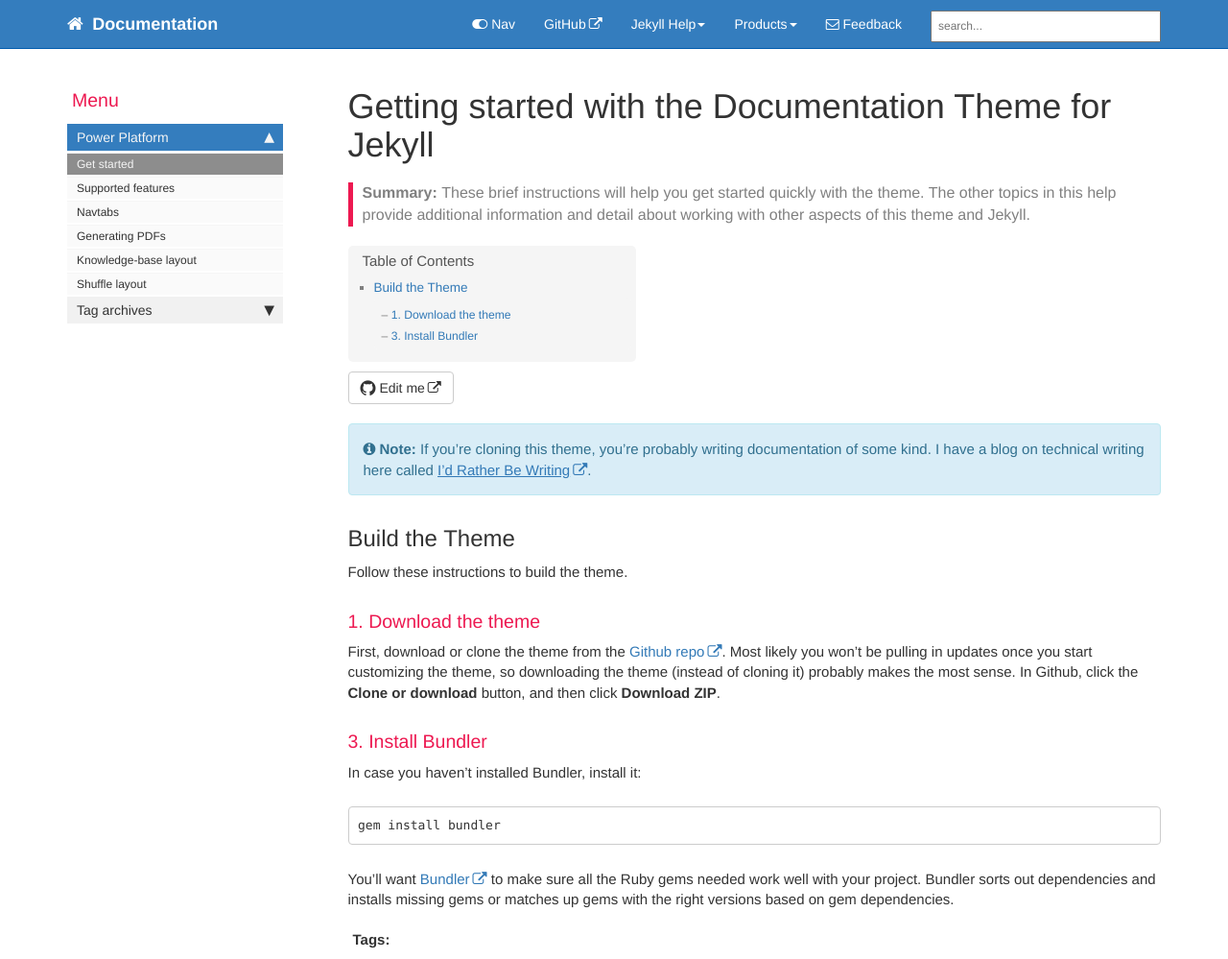
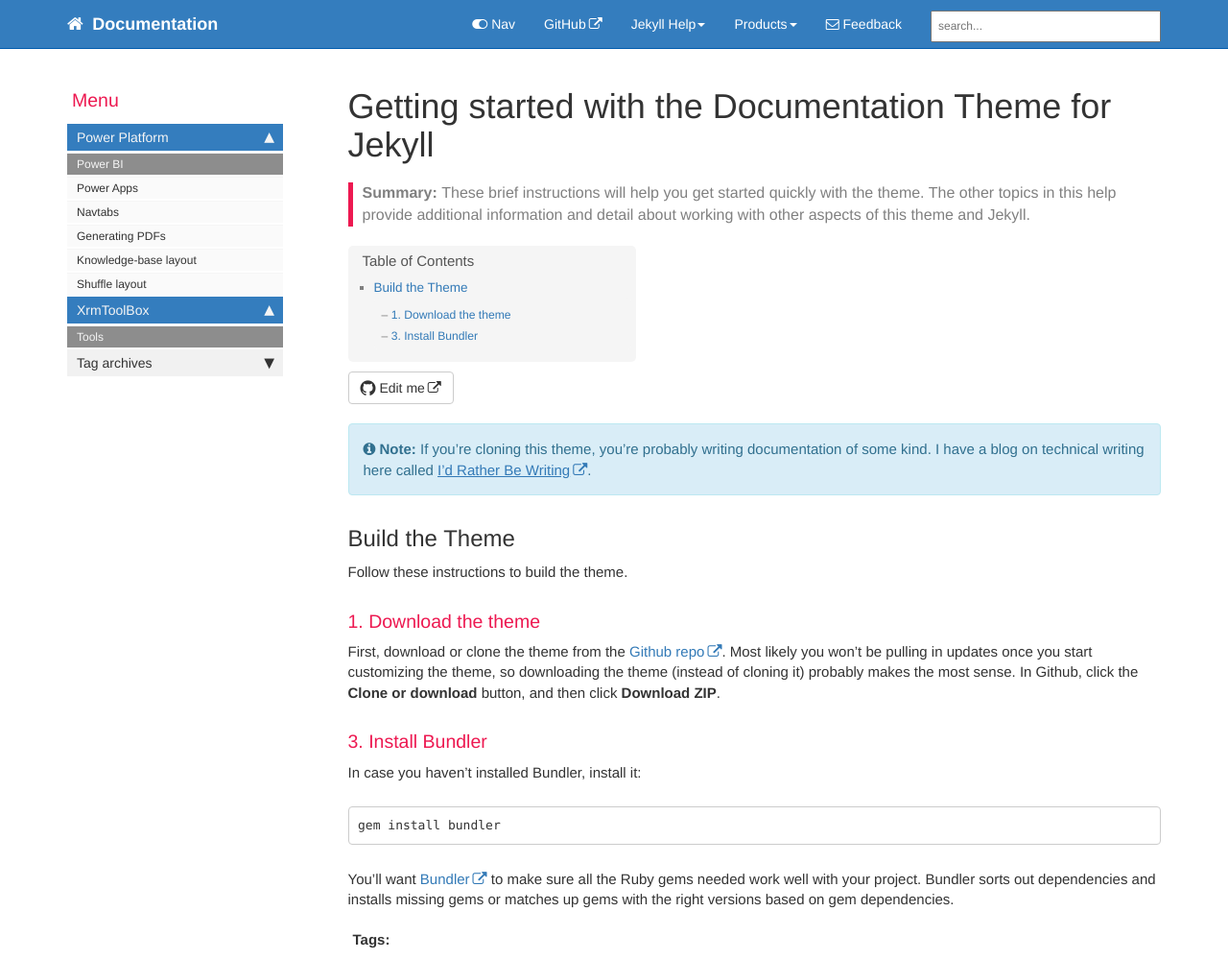
Before and after one commit to gedeontofidji/Documentation, a Jekyll site: the page built from index.md, in a window 1280 px wide and 999 px high. Shown: the whole window at 96% size. Built offline with Jekyll 4.4.1, drawn with Linux system fonts in a browser that asks for light colours; comment, search, counter and statistics services are not loaded.

Commit message:
Update mydoc_sidebar.yml

```diff
--- a/_data/sidebars/mydoc_sidebar.yml
+++ b/_data/sidebars/mydoc_sidebar.yml
@@ -5,29 +5,16 @@ entries:
   product: Menu
   folders:
 
-  - title:
-    output: pdf
-    type: frontmatter
-    folderitems:
-    - title:
-      url: /titlepage.html
-      output: pdf
-      type: frontmatter
-    - title:
-      url: /tocpage.html
-      output: pdf
-      type: frontmatter
-
   - title: Power Platform
     output: web, pdf
     folderitems:
 
-    - title: Get started
+    - title: Power BI
       url: /index.html
       output: web, pdf
       type: homepage
 
-    - title: Supported features
+    - title: Power Apps
       url: /mydoc_supported_features.html
       output: web, pdf
 
@@ -51,6 +38,15 @@ entries:
       url: /mydoc_shuffle.html
       output: web, pdf
 
+  - title: XrmToolBox
+    output: web, pdf
+    folderitems:
+
+    - title: Tools
+      url: /index.html
+      output: web, pdf
+      type: homepage
+
   - title: Tag archives
     output: web
     folderitems:
```
